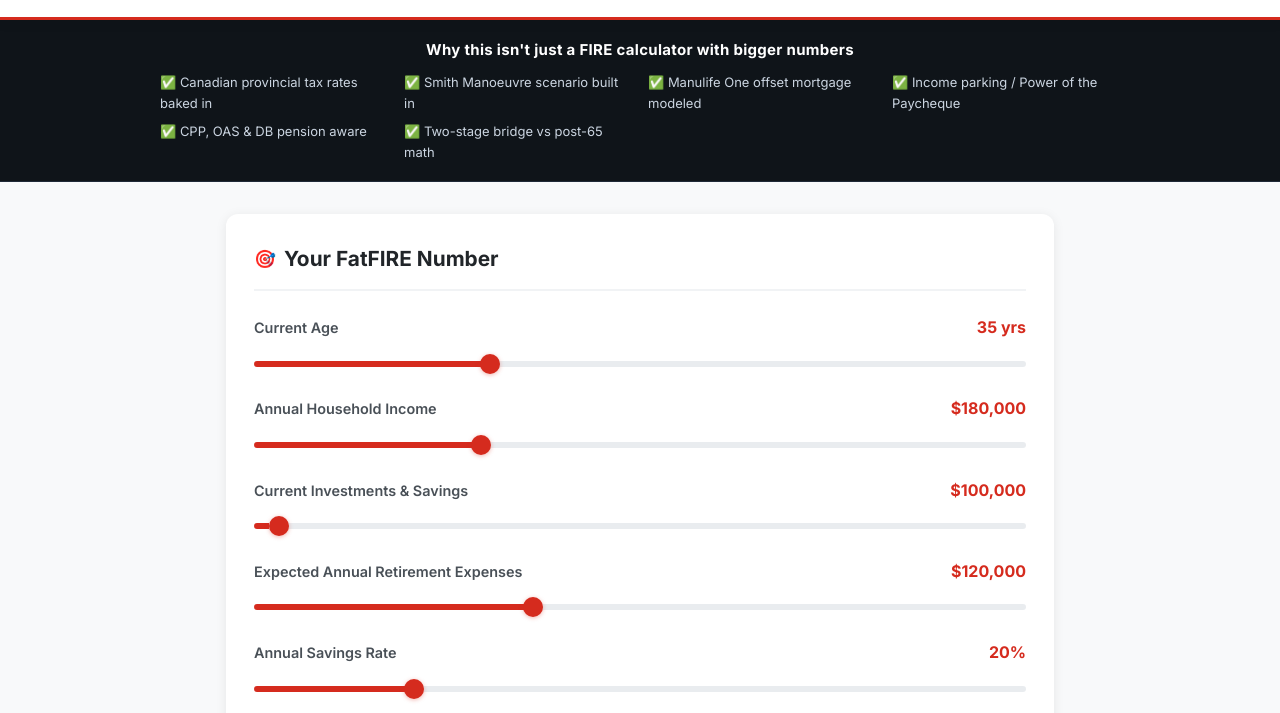
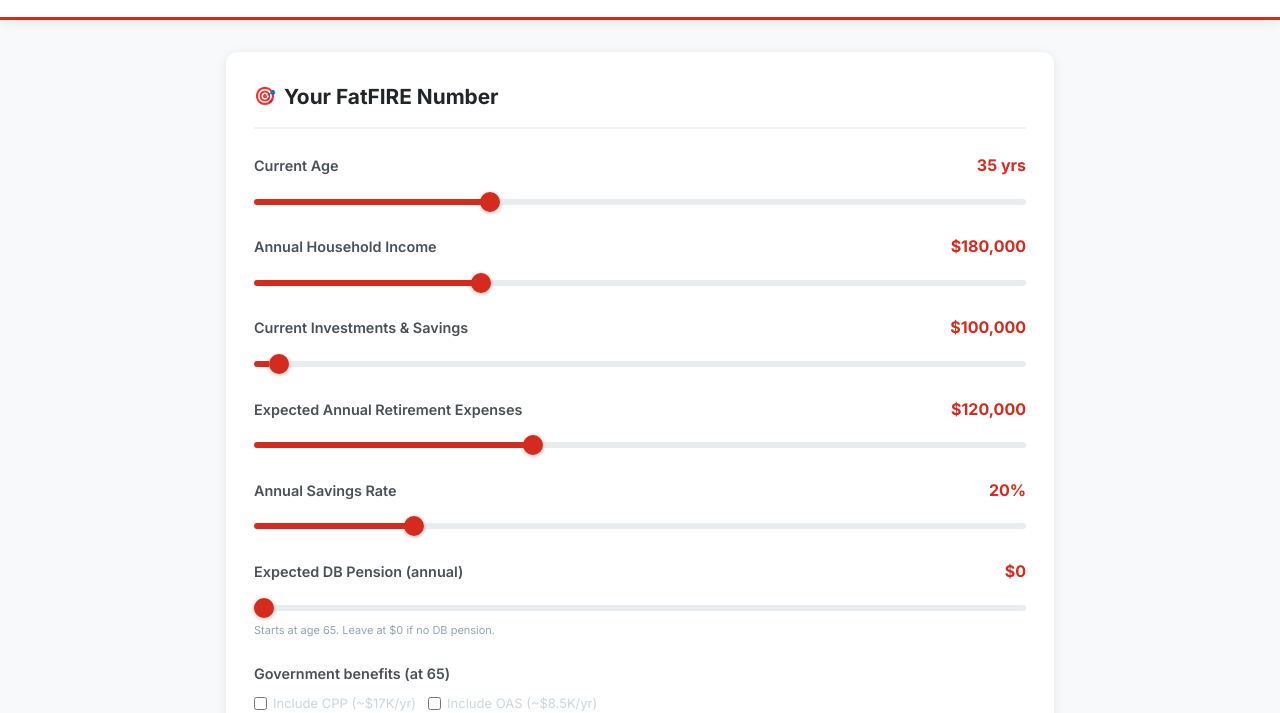
Before and after one commit to jonah-gif/fatfire-calculator, a website: page index.html in a window 1280 px wide. Shown: the part 88-801 px from the top of the page. Drawn offline with Linux system fonts and the light colour scheme.

Commit message:
Remove diff strip; default CPP/OAS to off

```diff
--- a/calculator.js
+++ b/calculator.js
@@ -13,8 +13,8 @@
   returnRate: 0.08,   // Moderate default
   savingsRate: 0.20,  // NEW — configurable savings rate
   dbPension: 0,
-  includeCPP: true,
-  includeOAS: true,
+  includeCPP: false,
+  includeOAS: false,
   province: 'ON',
 
   // Calc 2
--- a/index.html
+++ b/index.html
@@ -149,21 +149,6 @@
     </div>
   </header>
 
-  <!-- Differentiation strip -->
-  <section class="diff-strip" style="background:#0f1419;border-bottom:1px solid #1f2937;padding:18px 16px;">
-    <div style="max-width:960px;margin:0 auto;">
-      <p style="color:#ffffff;font-weight:700;font-size:15px;text-align:center;margin:0 0 10px;letter-spacing:0.3px;">Why this isn't just a FIRE calculator with bigger numbers</p>
-      <ul style="list-style:none;padding:0;margin:0;display:grid;grid-template-columns:repeat(auto-fit,minmax(180px,1fr));gap:8px 16px;color:#cbd5e1;font-size:13px;">
-        <li>✅ Canadian provincial tax rates baked in</li>
-        <li>✅ Smith Manoeuvre scenario built in</li>
-        <li>✅ Manulife One offset mortgage modeled</li>
-        <li>✅ Income parking / Power of the Paycheque</li>
-        <li>✅ CPP, OAS & DB pension aware</li>
-        <li>✅ Two-stage bridge vs post-65 math</li>
-      </ul>
-    </div>
-  </section>
-
   <!-- ── Main ── -->
   <main class="main-content">
 
@@ -236,10 +221,10 @@
         <div class="input-label"><span>Government benefits (at 65)</span></div>
         <div style="display:flex;gap:12px;flex-wrap:wrap;font-size:13px;color:#cbd5e1;">
           <label style="display:flex;align-items:center;gap:6px;cursor:pointer;">
-            <input type="checkbox" id="chk-cpp" checked /> Include CPP (~$17K/yr)
+            <input type="checkbox" id="chk-cpp" /> Include CPP (~$17K/yr)
           </label>
           <label style="display:flex;align-items:center;gap:6px;cursor:pointer;">
-            <input type="checkbox" id="chk-oas" checked /> Include OAS (~$8.5K/yr)
+            <input type="checkbox" id="chk-oas" /> Include OAS (~$8.5K/yr)
           </label>
         </div>
       </div>
@@ -615,6 +600,6 @@
     </a>
   </div>
 
-  <script src="calculator.js?v=20260408b"></script>
+  <script src="calculator.js?v=20260408c"></script>
 </body>
 </html>
```
